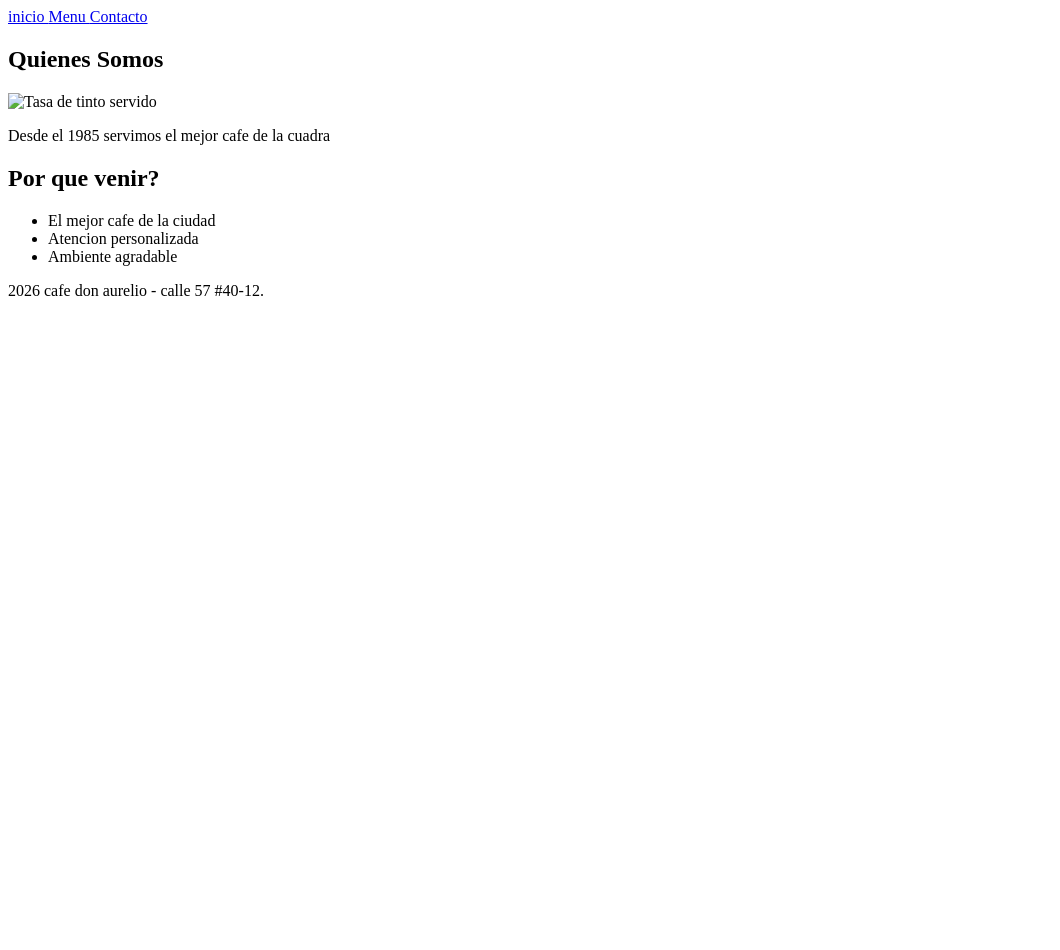
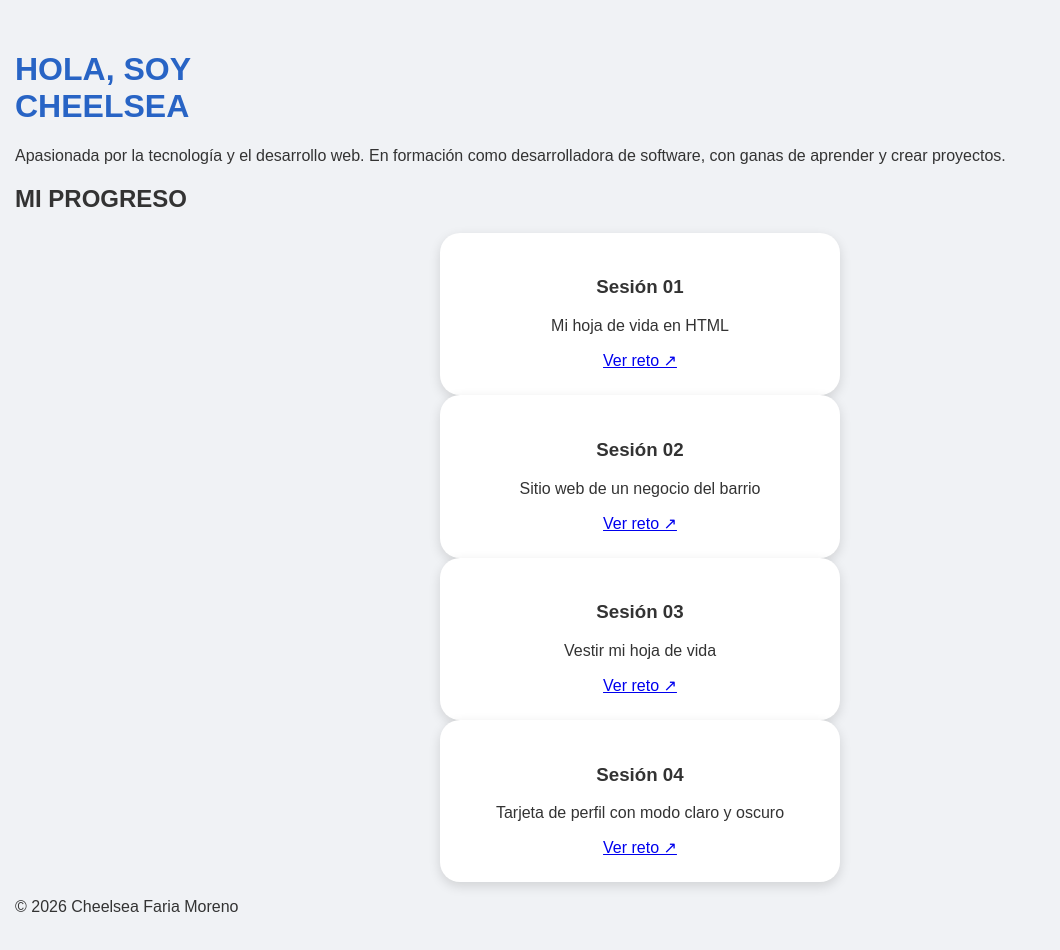
Before and after one commit to cfariamoreno-jpg/web-adso-cheelseamoreno, a plain HTML site: page index.html in a window 1280 px wide. Shown: the whole page, without its empty margins (0-1060 px from the left). Before the commit the page ends 800 px from the top, so only its background shows below. Drawn offline with Linux system fonts and the light colour scheme; files that its build step writes are made by us from their sources.

Commit message:
Add files via upload

```diff
--- a/index.html
+++ b/index.html
@@ -3,38 +3,56 @@
 <head>
     <meta charset="UTF-8">
     <meta name="viewport" content="width=device-width, initial-scale=1.0">
-    <title>Café Don aurelio</title>
-    <link rel="shortcut icon" href="img/icono-cafe-50.png" type="image/x-icon">
+    <title>Portafolio de Cheelsea</title>
+    <link rel="stylesheet" href="styles.css">
 </head>
 <body>
-    <header>
-        <nav>
-            <a href="index.html">inicio </a>
-            <a href="menu.html">Menu </a>
-            <a href="contacto.html">Contacto </a>
-        </nav>
+
+    <header class="presentacion">
+        <h1>HOLA, SOY<br>CHEELSEA</h1>
+
+        <p>
+            Apasionada por la tecnología y el desarrollo web.
+            En formación como desarrolladora de software,
+            con ganas de aprender y crear proyectos.
+        </p>
     </header>
-         <main>
-            <section>
-                <h2>Quienes Somos</h2>
-                <img src="img/cafe.jpg" alt="Tasa de tinto servido"
-                width="300">
-                <section>
-                    <p>Desde el 1985 servimos el mejor cafe de la
-                        cuadra</p>
-            <section>
 
-                <h2>Por que  venir?</h2>
-                <ul>
-                    <li>El mejor cafe de la ciudad</li>
-                    <li>Atencion personalizada</li>
-                    <li>Ambiente agradable</li>
-                </ul>
-            </section>
-            <main>
-                <footer
-                    <p>2026 cafe don aurelio - calle 57 #40-12.</p>
+    <main class="contenido">
+        <h2>MI PROGRESO</h2>
 
+        <section class="tarjetas">
+
+            <article class="tarjeta">
+                <h3>Sesión 01</h3>
+                <p>Mi hoja de vida en HTML</p>
+                <a href="#">Ver reto ↗</a>
+            </article>
+
+            <article class="tarjeta">
+                <h3>Sesión 02</h3>
+                <p>Sitio web de un negocio del barrio</p>
+                <a href="#">Ver reto ↗</a>
+            </article>
+
+            <article class="tarjeta">
+                <h3>Sesión 03</h3>
+                <p>Vestir mi hoja de vida</p>
+                <a href="#">Ver reto ↗</a>
+            </article>
+
+            <article class="tarjeta">
+                <h3>Sesión 04</h3>
+                <p>Tarjeta de perfil con modo claro y oscuro</p>
+                <a href="#">Ver reto ↗</a>
+            </article>
+
+        </section>
+    </main>
+
+    <footer>
+        <p>© 2026 Cheelsea Faria Moreno</p>
+    </footer>
 
 </body>
 </html>
```
